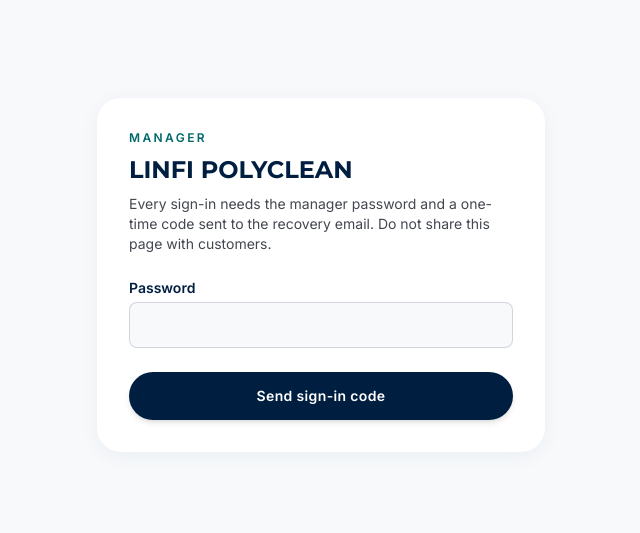
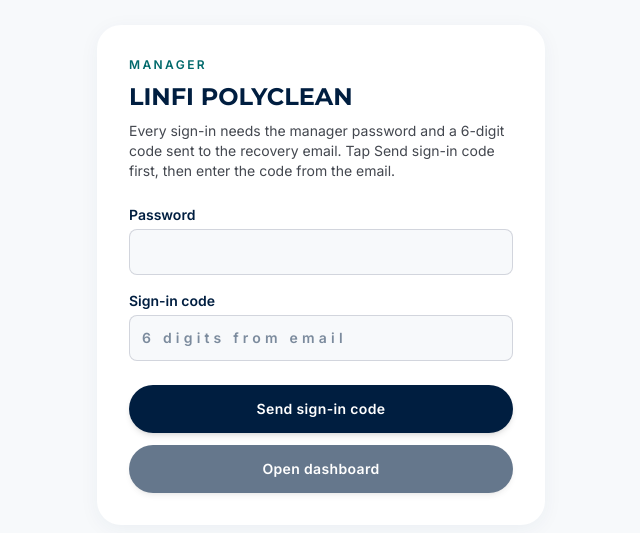
Before and after one commit to 1cleopas/linfi-polyclean, a React (Vite) app: page /admin in a window 1280 px wide. Shown: the part 125-658 px from the top of the page, without its empty margins (319-959 px from the left). Built offline with nearby package versions, Linux system fonts and the light colour scheme.

Commit message:
Always show the sign-in code field on the manager login.
Co-authored-by: Cursor <cursoragent@cursor.com>

```diff
--- a/src/pages/Admin.jsx
+++ b/src/pages/Admin.jsx
@@ -232,8 +232,11 @@ export default function Admin() {
     setSubmitting(true)
     try {
       const data = await adminLogin(password)
+      if (!data.challengeId) {
+        setError('The sign-in code could not be started. Try again.')
+        return
+      }
       setChallengeId(data.challengeId)
-      setPassword('')
       setCode('')
     } catch (err) {
       setError(err.message)
@@ -309,22 +312,8 @@ export default function Admin() {
           <p className="text-xs font-bold tracking-[0.2em] text-secondary uppercase">Manager</p>
           <h1 className="font-headline mt-2 text-2xl font-bold text-primary">LINFI POLYCLEAN</h1>
           <p className="mt-2 text-sm text-muted">
-            {challengeId
-              ? 'Enter the 6-digit code from the recovery email. It expires in 10 minutes.'
-              : 'Every sign-in needs the manager password and a one-time code sent to the recovery email. Do not share this page with customers.'}
+            Every sign-in needs the manager password and a 6-digit code sent to the recovery email. Tap Send sign-in code first, then enter the code from the email.
           </p>
-          {challengeId ? (
-            <label className="mt-6 block text-sm font-semibold text-primary">
-              Sign-in code
-              <input
-                className="mt-1 w-full rounded-lg border border-outline/70 bg-surface px-3 py-3 tracking-[0.3em]"
-                inputMode="numeric"
-                autoComplete="one-time-code"
-                value={code}
-                onChange={(e) => setCode(e.target.value.replace(/\D/g, '').slice(0, 6))}
-              />
-            </label>
-          ) : (
           <label className="mt-6 block text-sm font-semibold text-primary">
             Password
             <input
@@ -335,24 +324,27 @@ export default function Admin() {
               autoComplete="current-password"
             />
           </label>
-          )}
+          <label className="mt-4 block text-sm font-semibold text-primary">
+            Sign-in code
+            <input
+              className="mt-1 w-full rounded-lg border border-outline/70 bg-surface px-3 py-3 tracking-[0.3em]"
+              inputMode="numeric"
+              autoComplete="one-time-code"
+              value={code}
+              onChange={(e) => setCode(e.target.value.replace(/\D/g, '').slice(0, 6))}
+              placeholder="6 digits from email"
+            />
+          </label>
           {error && <p className="mt-3 text-sm text-red-600">{error}</p>}
-          <Button type="submit" fullWidth className="mt-6" disabled={submitting}>
-            {challengeId ? 'Open dashboard' : 'Send sign-in code'}
+          {challengeId && <p className="mt-3 text-sm text-muted">A code was sent. It expires in 10 minutes.</p>}
+          <div className="mt-6 flex flex-col gap-3">
+            <Button type="button" fullWidth disabled={submitting} onClick={onLogin}>
+              Send sign-in code
             </Button>
-          {challengeId && (
-            <button
-              type="button"
-              className="mt-4 w-full text-sm font-semibold text-secondary"
-              onClick={() => {
-                setChallengeId('')
-                setCode('')
-                setError('')
-              }}
-            >
-              Use the password again
-            </button>
-          )}
+            <Button type="submit" fullWidth disabled={submitting || !challengeId}>
+              Open dashboard
+            </Button>
+          </div>
         </form>
       </main>
     )
```
Lines whose indentation alone changed are shown as unchanged.
